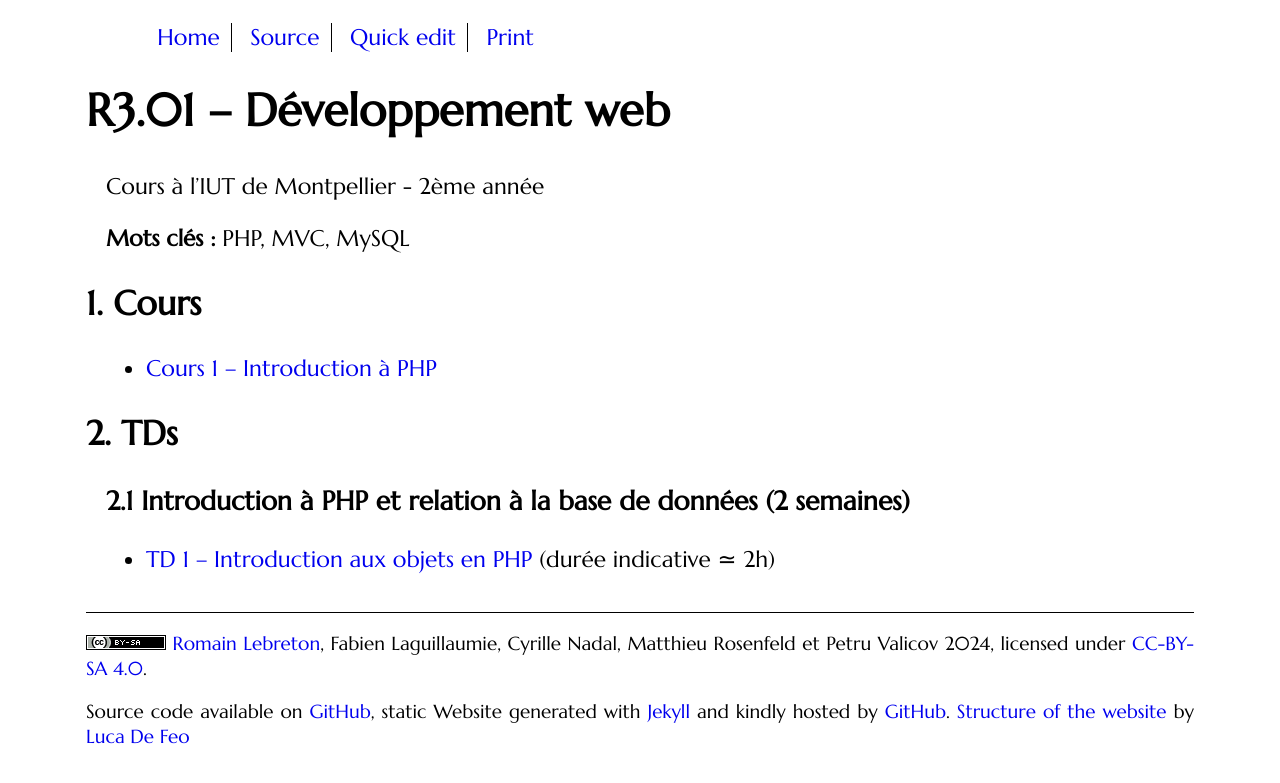
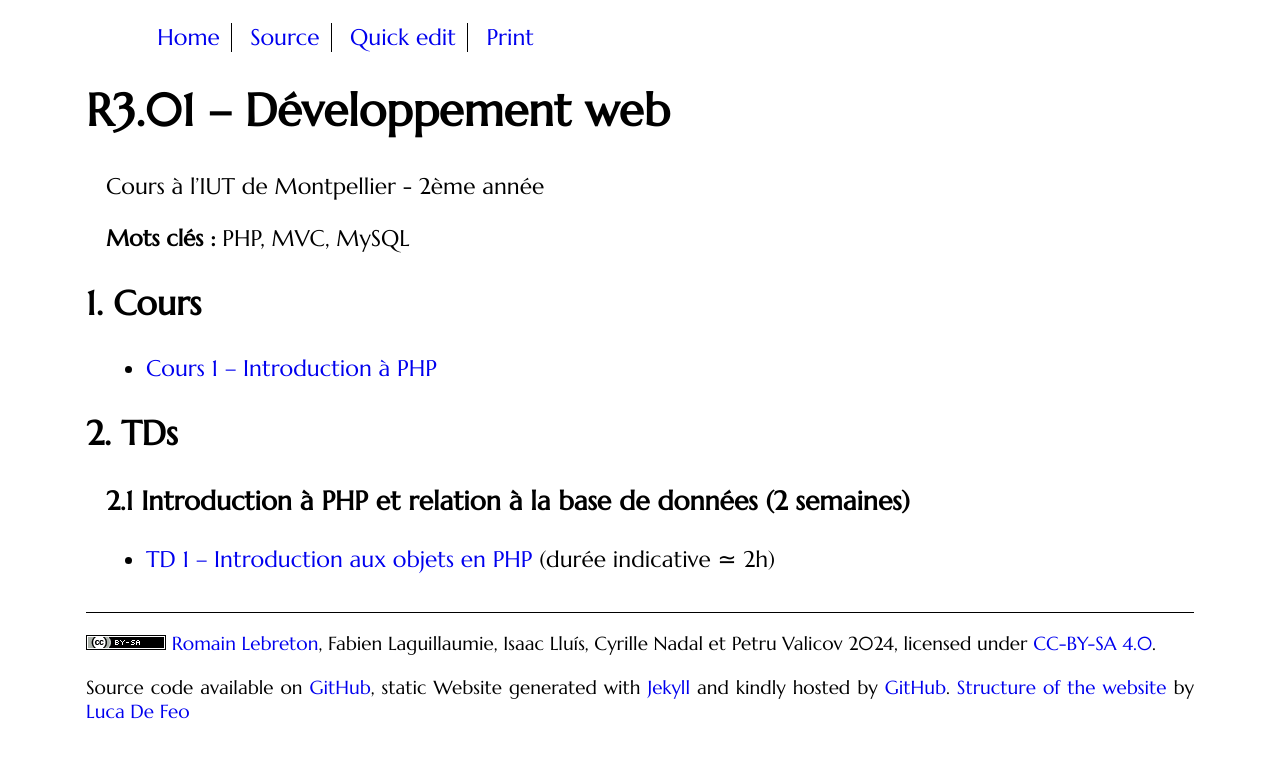
Before and after one commit to romainlebreton/R3.01-DeveloppementWeb, a Jekyll site: the page built from index.md, in a window 1280 px wide. Shown: the top 783 px of the page. Built offline with Jekyll 4.4.1, drawn with Linux system fonts in a browser that asks for light colours; some web fonts are replaced.

Commit message:
Intervenants 24-25

```diff
--- a/_layouts/main.html
+++ b/_layouts/main.html
@@ -51,7 +51,7 @@
 		href="https://creativecommons.org/licenses/by-sa/4.0/">
 	      <img alt="Creative Commons Licence" style="border-width:0"
 		   src="{{ site.baseurl }}/assets/80x15.png"/></a>
-	    <a href="https://github.com/romainlebreton">Romain Lebreton</a>, Fabien Laguillaumie, Cyrille Nadal, Matthieu Rosenfeld et Petru Valicov
+	    <a href="https://github.com/romainlebreton">Romain Lebreton</a>, Fabien Laguillaumie, Isaac Lluís, Cyrille Nadal et Petru Valicov
 	    {{ site.time | date:"%Y" }}, licensed
 	    under <a rel="license" class="print-link"
 		     href="https://creativecommons.org/licenses/by-sa/4.0/">CC-BY-SA
```
